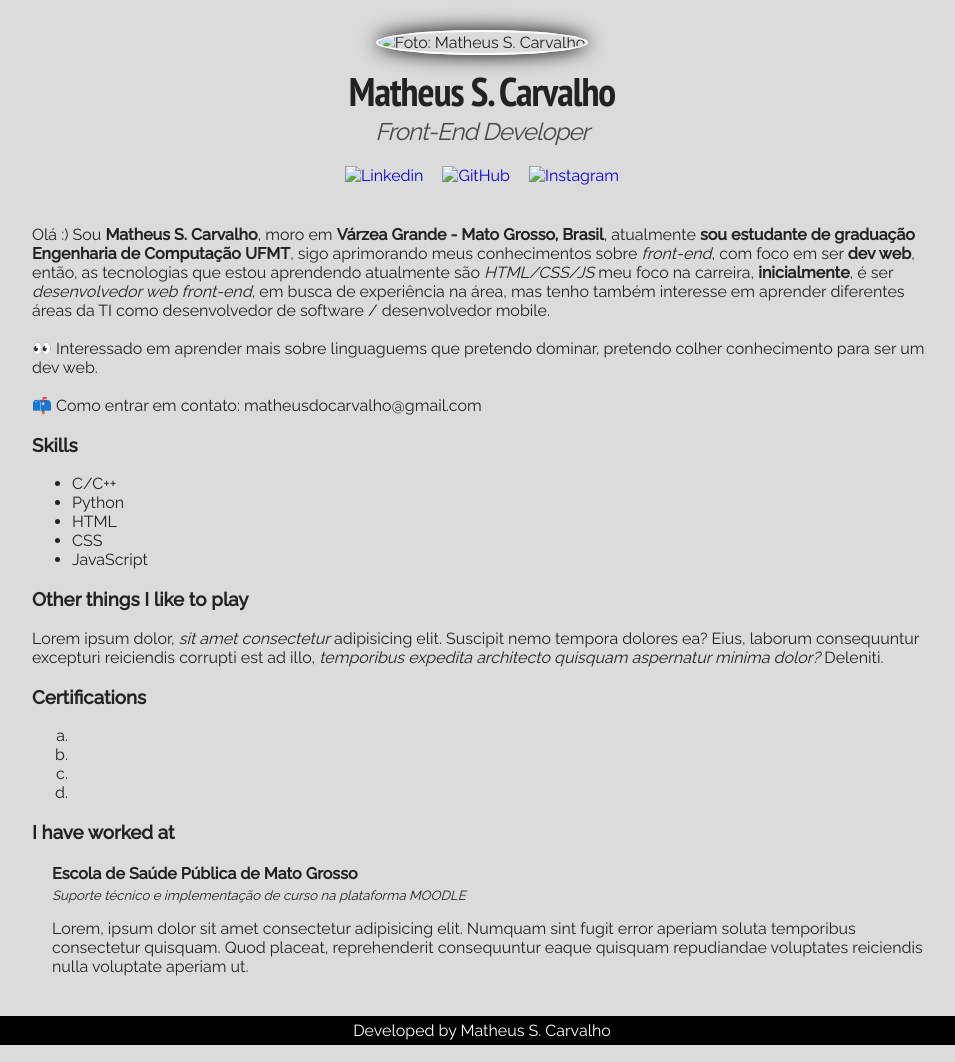
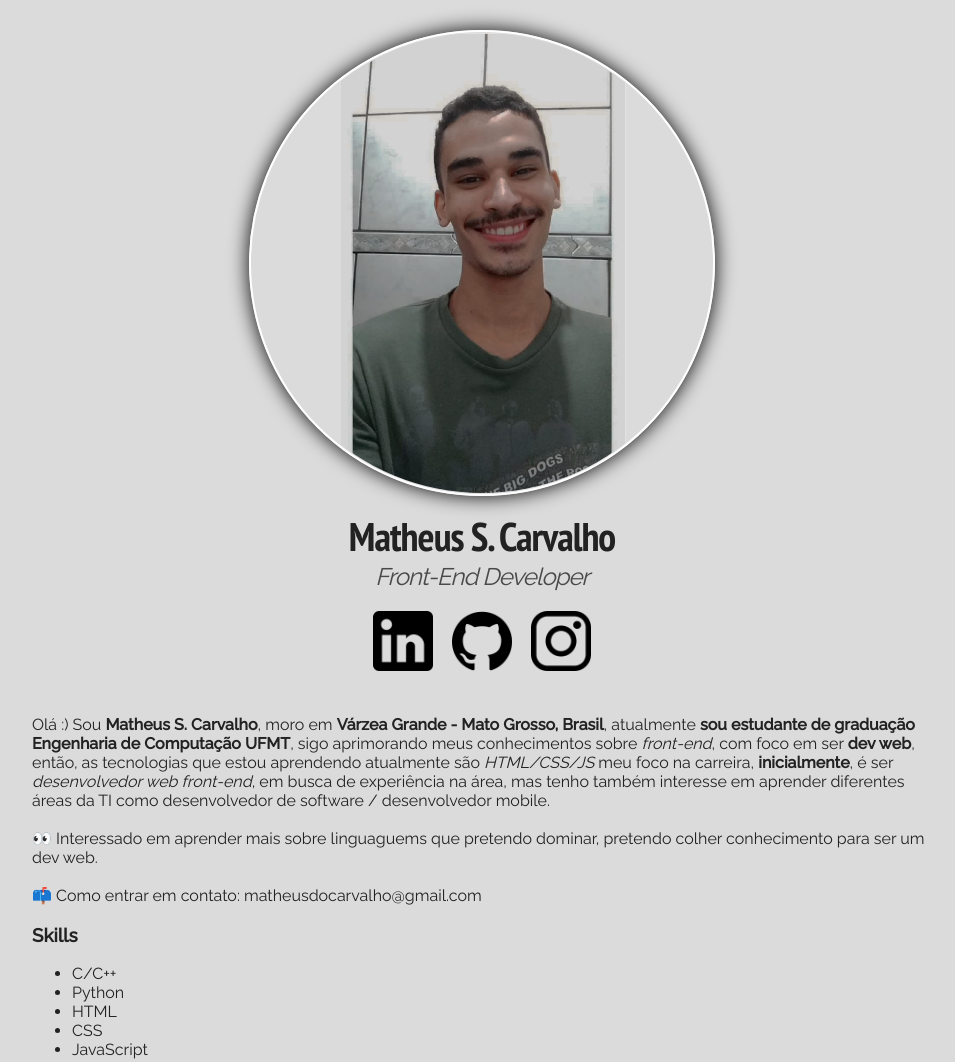
Before and after one commit to imath5/mini-curriculum, a plain HTML site: page index.html in a window 1280 px wide. Shown: the top 1062 px of the page, without its empty margins (158-1113 px from the left). Drawn offline with Linux system fonts and the light colour scheme; the site is published under a folder, as on GitHub Pages, so addresses that start at the root find nothing.

Commit message:
Update index.html

```diff
--- a/index.html
+++ b/index.html
@@ -17,21 +17,21 @@
 
     <div class="container">
         <div class="profile">
-            <img src="/img/matheus.png" alt="Foto: Matheus S. Carvalho" class="foto-principal">
+            <img src="img/matheus.png" alt="Foto: Matheus S. Carvalho" class="foto-principal">
 
             <h1>Matheus S. Carvalho</h1>
             <h2>Front-End Developer</h2>
 
             <a href="https://www.linkedin.com/in/matheusscarvalho/" target="_blank" class="social-links">
-                <img src="/img/logo-linkedin.png" alt="Linkedin" class="social-icons">
+                <img src="img/logo-linkedin.png" alt="Linkedin" class="social-icons">
             </a>
 
             <a href="https://github.com/imath5" target="_blank" class="social-links">
-                <img src="/img/logo-github.png" alt="GitHub" class="social-icons github">
+                <img src="img/logo-github.png" alt="GitHub" class="social-icons github">
             </a>
 
             <a href="https://www.instagram.com/carvalhomaths/" target="_blank" class="social-links">
-                <img src="/img/logo-instagram.png" alt="Instagram" class="social-icons">
+                <img src="img/logo-instagram.png" alt="Instagram" class="social-icons">
             </a>
         </div>
         <p>
```
